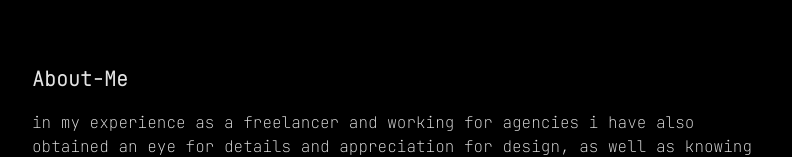
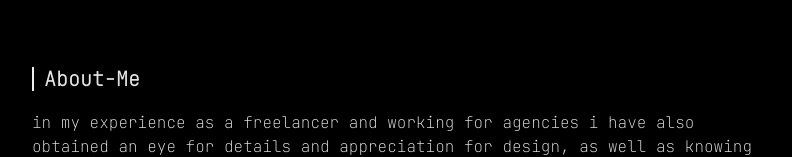
Before and after one commit to 3bdalah/3bdallah, a Next.js app: page / in a window 1280 px wide. Shown: the part 545-702 px from the top of the page, without its empty margins (240-1032 px from the left). Built offline with nearby package versions, Linux system fonts and the light colour scheme.

Commit message:
update[global] : change style title

```diff
--- a/styles/globals.css
+++ b/styles/globals.css
@@ -63,6 +63,10 @@ body{
   color: var(--clr-text-primary);
   text-transform: capitalize;
   font-weight: 600;
+  border-left-width: 2px;
+  border-left-color: #eee;
+  border-left-style: solid;
+  padding: 0px 0px 0px 10px;
 }
 /* start content header */
 .content{
```
